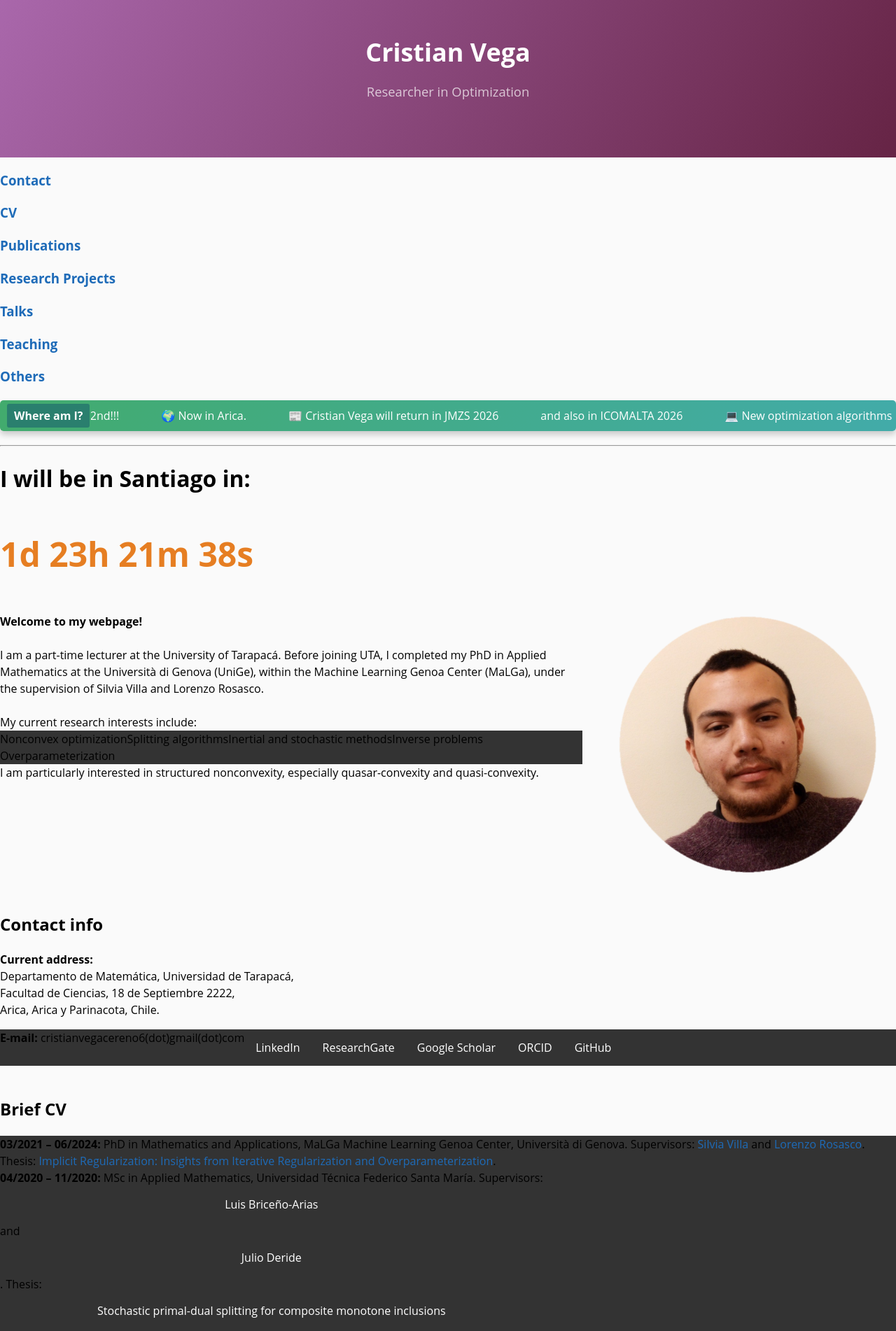
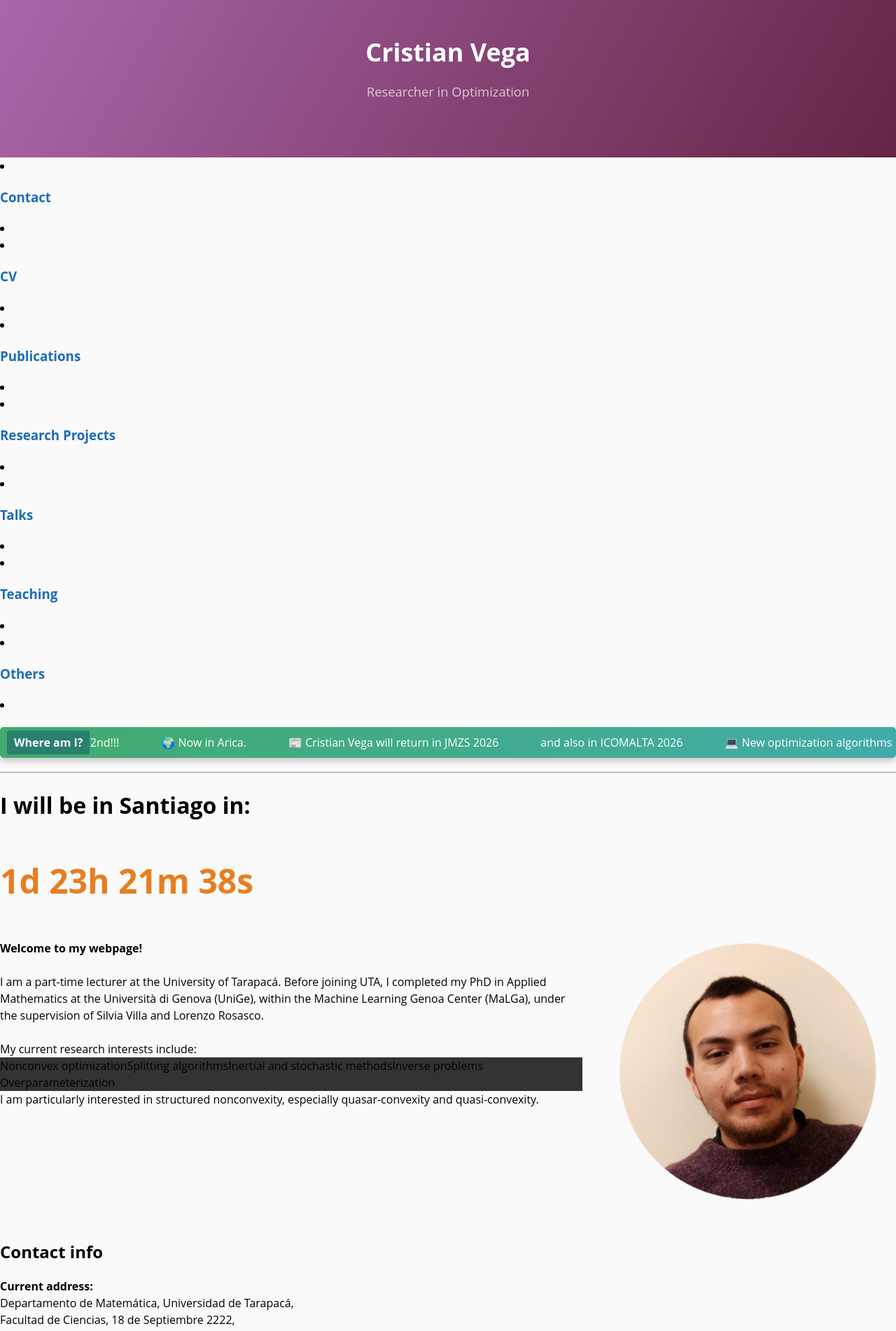
Before and after one commit to cristianvega1995/cristianvega1995.github.io, a Jekyll site: the page index.html, which Jekyll copies as it is, in a window 1280 px wide. Shown: the top 1902 px of the page at 70% size. Built offline with Jekyll 4.4.1, drawn with Linux system fonts in a browser that asks for light colours.

Commit message:
Change navigation links to list items

```diff
--- a/index.html
+++ b/index.html
@@ -448,13 +448,13 @@ ul li a:hover {
     -->
 </header>
  <nav>
-    <a href="#cont"><h3>Contact</h3></a>
-    <a href="#cv"><h3>CV</h3></a>
-    <a href="#publ"><h3>Publications</h3></a>
-    <a href="#research"><h3>Research Projects</h3></a>
-    <a href="#talks"><h3>Talks</h3></a>
-    <a href="#teach"><h3>Teaching</h3></a>
-    <a href="#others"><h3>Others</h3></a>
+    <li><a href="#cont"><h3>Contact</h3></a><li>
+    <li><a href="#cv"><h3>CV</h3></a><li>
+    <li><a href="#publ"><h3>Publications</h3></a><li>
+    <li><a href="#research"><h3>Research Projects</h3></a><li>
+    <li><a href="#talks"><h3>Talks</h3></a><li>
+    <li><a href="#teach"><h3>Teaching</h3></a><li>
+    <li><a href="#others"><h3>Others</h3></a><li>
   </nav>
 <!--table>
   <tr>
```
